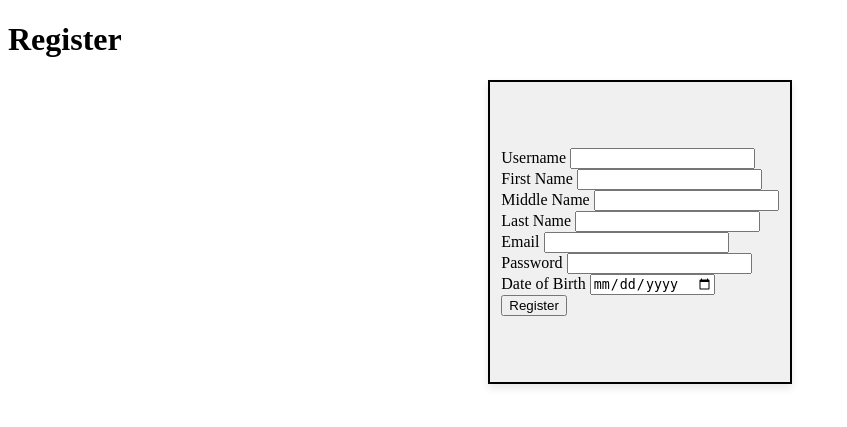
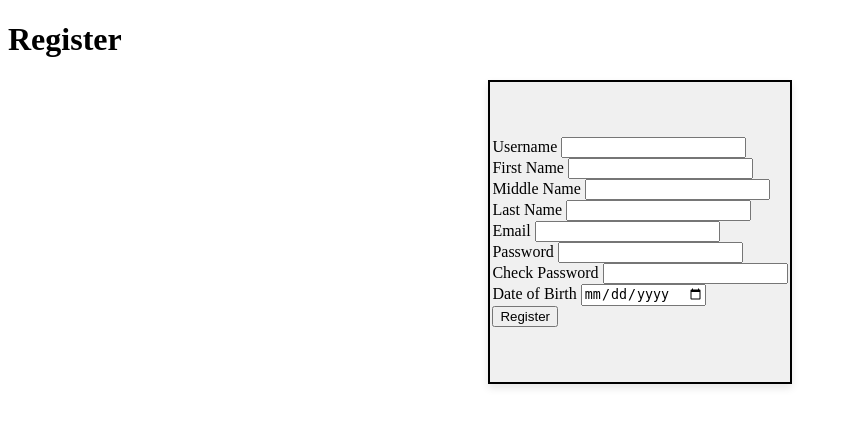
Before and after one commit to Rolfdood/App_Dev_Final, a PHP site: page /register.php in a window 1280 px wide. Shown: the top 427 px of the page, without its empty margins (0-847 px from the left). Run offline with PHP 8.4, Linux system fonts and the light colour scheme.

Commit message:
Registration V1.1

```diff
--- a/backend/registration_backend.php
+++ b/backend/registration_backend.php
@@ -17,6 +17,7 @@ $error = [
   'lname' => false,
   'password' => false,
   'dob' => false,
+  'check_password' => false,
 ];
 
 function validate_reg_info($reg_info, $pattern, &$error)
@@ -25,8 +26,94 @@ function validate_reg_info($reg_info, $pattern, &$error)
     if (isset($pattern[$key])) {
       if (!preg_match($pattern[$key], $value)) {
         $error[$key] = true;
-        //echo "Error in ".$pattern[$key];
+        echo "Error in " . $pattern[$key];
       }
     }
   }
+  //Insert date of birth validation
+  if ($reg_info['password'] != $reg_info['check_password']) {
+    $error['check_password'] = true;
+  }
 }
+
+
+function database_insert($reg_info, &$error)
+{
+  $database = [
+    'name' => 'fintrack_db',
+    'host' => 'localhost',
+    'pass' => '',
+    'user' => 'root'
+  ];
+  $db_connect = mysqli_connect($database['host'], $database['user'], $database['pass'], $database['name']);
+
+  if (mysqli_connect_errno()) {
+    echo "Failed to connect to MySQL: " . mysqli_connect_error();
+    exit();
+  }
+
+  $uname = mysqli_real_escape_string($db_connect, $reg_info['uname']);
+  $fname = mysqli_real_escape_string($db_connect, $reg_info['fname']);
+  $lname = mysqli_real_escape_string($db_connect, $reg_info['lname']);
+  $email = mysqli_real_escape_string($db_connect, $reg_info['email']);
+  $password = mysqli_real_escape_string($db_connect, $reg_info['password']);
+  $dob = mysqli_real_escape_string($db_connect, $reg_info['dob']);
+
+  // Check if email already exists
+  $sql = "INSERT INTO user (user_uname, user_fname, user_lname, user_email, user_password, user_dob)
+            VALUES ('$uname','$fname', '$lname', '$email', '$password', '$dob')";
+
+  if (mysqli_query($db_connect, $sql)) {
+    echo "Registration successful";
+  } else {
+    echo "Error: " . $sql . "<br>" . mysqli_error($db_connect);
+  }
+  mysqli_close($db_connect);
+}
+
+function database_email_check($reg_info, $error)
+{
+  $database = [
+    'name' => 'fintrack_db',
+    'host' => 'localhost',
+    'pass' => '',
+    'user' => 'root'
+  ];
+  $db_connect = mysqli_connect($database['host'], $database['user'], $database['pass'], $database['name']);
+  $email = mysqli_real_escape_string($db_connect, $reg_info['email']);
+  $check_query = "SELECT * FROM user WHERE user_email = '$email'";
+  $result = mysqli_query($db_connect, $check_query);
+
+  if (mysqli_num_rows($result) > 0) {
+    // Error if email exists in database
+    $error['email'] = true;
+  }
+  mysqli_close($db_connect);
+}
+
+function encrypt_password($password)
+{
+  // Create a random salt
+  $salt = bin2hex(random_bytes(16));
+
+  // Hash the password with the salt
+  $hash = hash('sha256', $salt . $password);
+
+  // Return the salt and hash combined
+  return $salt . $hash;
+}
+
+function verify_password($password, $encrypted_password)
+{
+  // Step 1: Extract the salt from the stored password (first 32 characters for a 128-bit salt)
+  $salt = substr($encrypted_password, 0, 32);
+
+  // Step 2: Extract the stored hash (remaining characters)
+  $stored_hash = substr($encrypted_password, 32);
+
+  // Step 3: Concatenate the extracted salt with the input password and hash it
+  $hash = hash('sha256', $salt . $password);
+
+  // Step 4: Compare the newly generated hash with the stored hash
+  return $hash === $stored_hash;
+}
--- a/register.php
+++ b/register.php
@@ -10,10 +10,10 @@
       }
       validate_reg_info($reg_info, $pattern, $error);
 
-      //database validation function if there is duplicates not added
+      //database email validation function
+      database_email_check($reg_info,$error);
       if (!in_array(true, $error)) {
-        $_SESSION['registered_data'] = $_POST;
-        //add database insert SQL
+        database_insert($reg_info, $error);
         header('Location: index.php'); // redirect to home page
         exit();
       }
@@ -67,6 +67,10 @@
           <input type="password" name="password" id="pass" class="<?php if(@$error['password']) echo "error"?>" value="<?php echo @$password?>" required>
         </div>
         <div>
+          <label for="check_pass">Check Password</label>
+          <input type="password" name="check_password" id="check_pass" class="<?php if(@$error['check_password']) echo "error"?>" required>
+        </div>
+        <div>
           <label for="dob">Date of Birth</label>
           <input type="date" name="dob" id="dob">
         </div>
```
